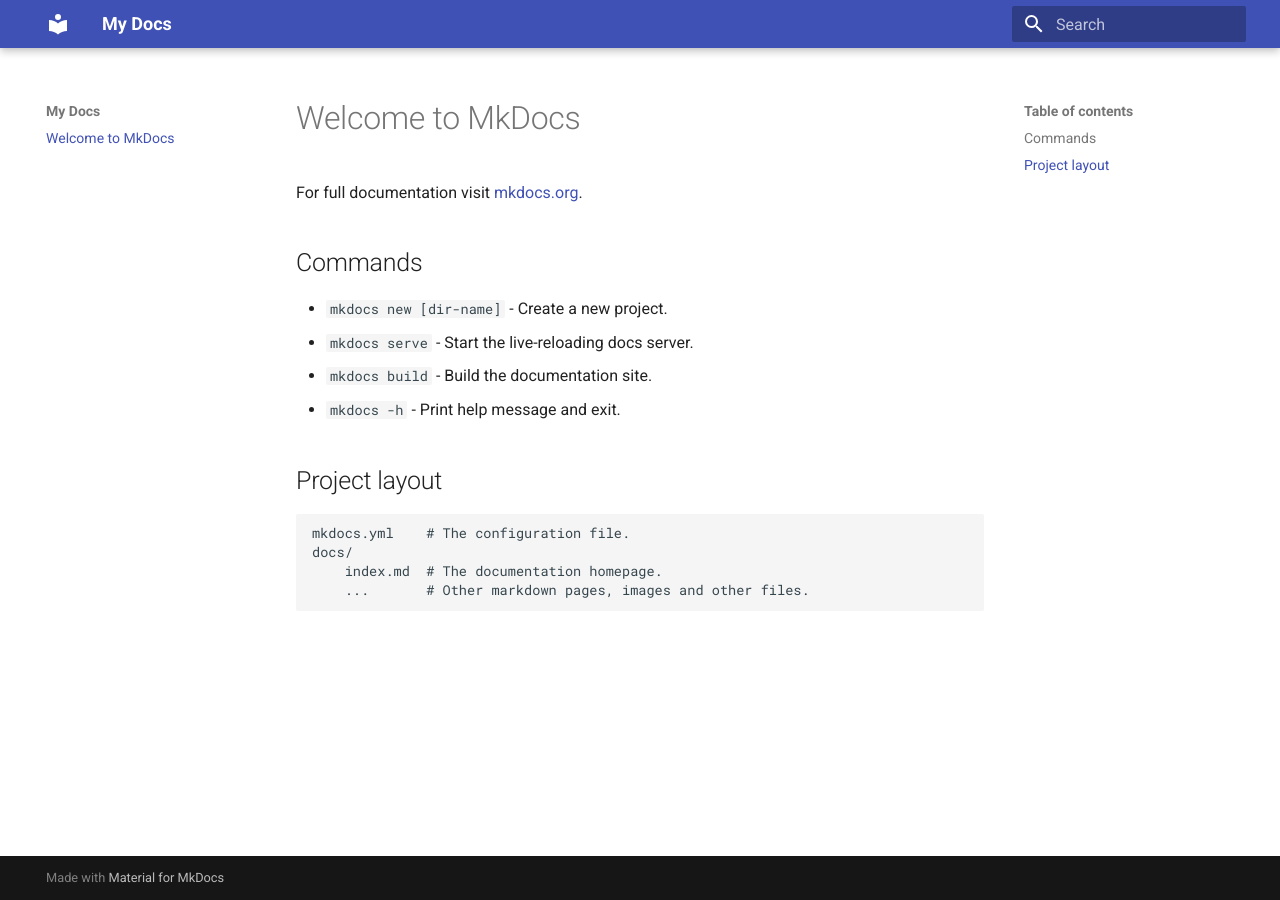
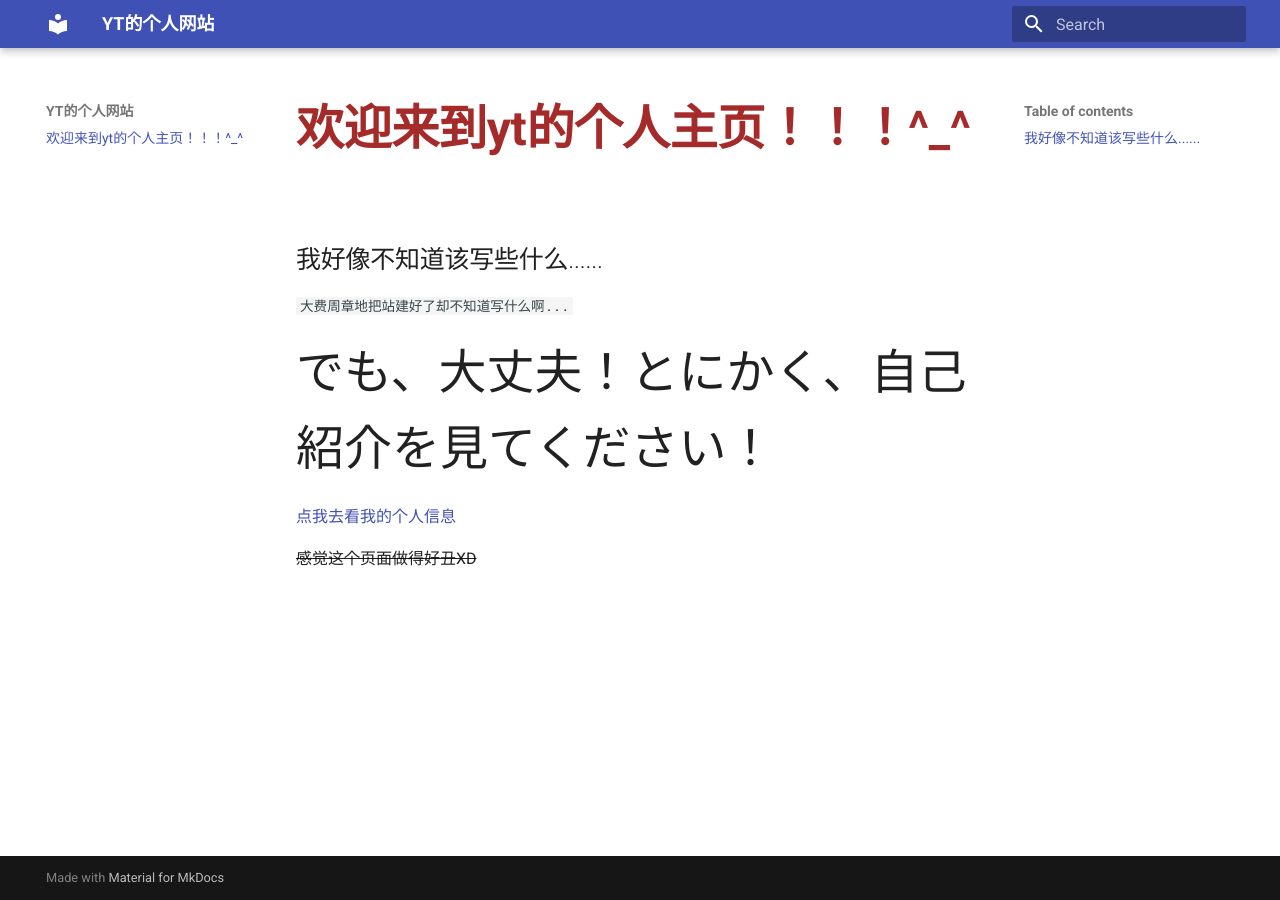
Before and after one commit to huanghe123123/huanghe123123.github.io, an MkDocs documentation site: the page built from docs/index.md, in a window 1280 px wide. Built offline with MkDocs 1.6.1 and Material for MkDocs 9.7.7, drawn with Linux system fonts in a browser that asks for light colours.

Commit message:
edit something

```diff
--- a/docs/index.md
+++ b/docs/index.md
@@ -1,17 +1,11 @@
-# Welcome to MkDocs
+# <font color=brown size=12>**欢迎来到yt的个人主页！！！^_^** </font>
 
-For full documentation visit [mkdocs.org](https://www.mkdocs.org).
+## 我好像不知道该写些什么......
 
-## Commands
+`大费周章地把站建好了却不知道写什么啊...`
 
-* `mkdocs new [dir-name]` - Create a new project.
-* `mkdocs serve` - Start the live-reloading docs server.
-* `mkdocs build` - Build the documentation site.
-* `mkdocs -h` - Print help message and exit.
+<font size=12>でも、大丈夫！とにかく、自己紹介を見てください！</font>
 
-## Project layout
+[点我去看我的个人信息](个人信息.md)
 
-    mkdocs.yml    # The configuration file.
-    docs/
-        index.md  # The documentation homepage.
-        ...       # Other markdown pages, images and other files.
+~~感觉这个页面做得好丑XD~~
--- a/mkdocs.yml
+++ b/mkdocs.yml
@@ -1,3 +1,14 @@
-site_name: My Docs
+site_name: YT的个人网站
 theme:
   name: material
+
+markdown_extensions:
+  - toc:
+      permalink: true
+  - pymdownx.superfences
+  - pymdownx.tabbed
+  - pymdownx.details
+  # 确保包含以下扩展来支持删除线
+  - attr_list
+  - pymdownx.tilde
+  - markdown.extensions.attr_list
```
